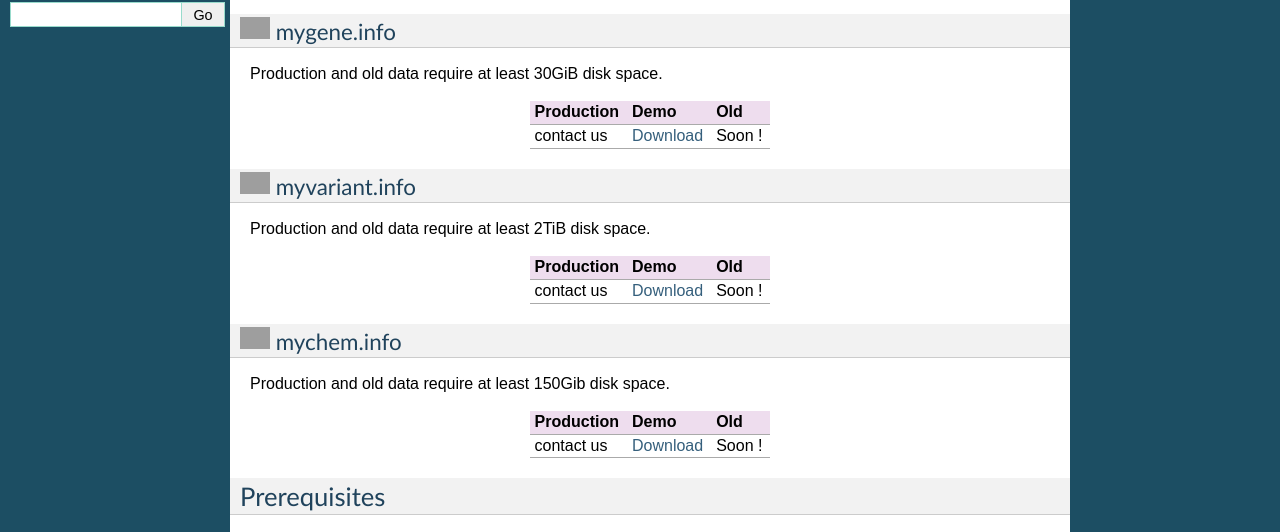
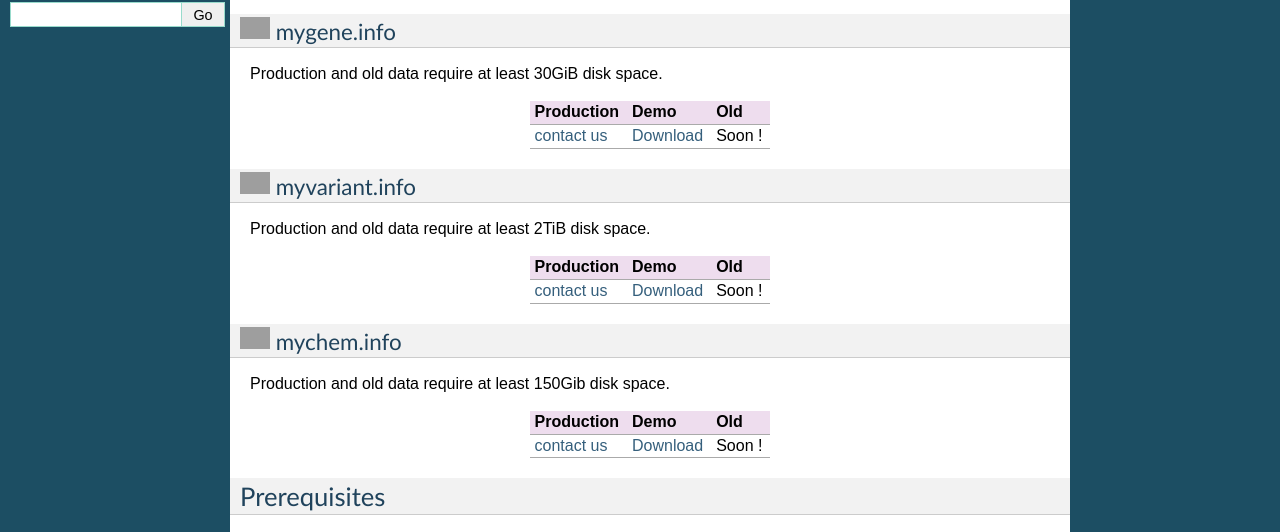
Before and after one commit to biothings/biothings.api, a Sphinx documentation site: the page built from docs/doc/standalone.rst, in a window 1280 px wide. Shown: the part 448-980 px from the top of the page. Built offline with Sphinx 7.4.7, drawn with Linux system fonts in a browser that asks for light colours; grey boxes are pictures that could not be loaded.

```diff
--- a/docs/doc/standalone.rst
+++ b/docs/doc/standalone.rst
@@ -29,11 +31,11 @@ avaiable Docker images from the following tables.
 
 Production and old data require at least 30GiB disk space.
 
-+------------+------------+------------+
-| Production | Demo       | Old        |
-+============+============+============+
-| contact us | Download__ | Soon !     |
-+------------+------------+------------+
++---------------+------------+------------+
+| Production    | Demo       | Old        |
++===============+============+============+
+| `contact us`_ | Download__ | Soon !     |
++---------------+------------+------------+
 
 .. __: http://biothings-containers.s3-website-us-west-2.amazonaws.com/demo_mygene/demo_mygene.docker
 
@@ -44,11 +46,11 @@ Production and old data require at least 30GiB disk space.
 
 Production and old data require at least 2TiB disk space.
 
-+------------+------------+------------+
-| Production | Demo       | Old        |
-+============+============+============+
-| contact us | Download__ | Soon !     |
-+------------+------------+------------+
++---------------+------------+------------+
+| Production    | Demo       | Old        |
++===============+============+============+
+| `contact us`_ | Download__ | Soon !     |
++---------------+------------+------------+
 
 .. __: http://biothings-containers.s3-website-us-west-2.amazonaws.com/demo_myvariant/demo_myvariant.docker
 
@@ -59,11 +61,11 @@ Production and old data require at least 2TiB disk space.
 
 Production and old data require at least 150Gib disk space.
 
-+------------+------------+------------+
-| Production | Demo       | Old        |
-+============+============+============+
-| contact us | Download__ | Soon !     |
-+------------+------------+------------+
++---------------+------------+------------+
+| Production    | Demo       | Old        |
++===============+============+============+
+| `contact us`_ | Download__ | Soon !     |
++---------------+------------+------------+
 
 .. __: http://biothings-containers.s3-website-us-west-2.amazonaws.com/demo_mychem/demo_mychem.docker
 
```
Also changed, not shown: other parts of docs/doc/standalone.rst (+2 -0 lines).
